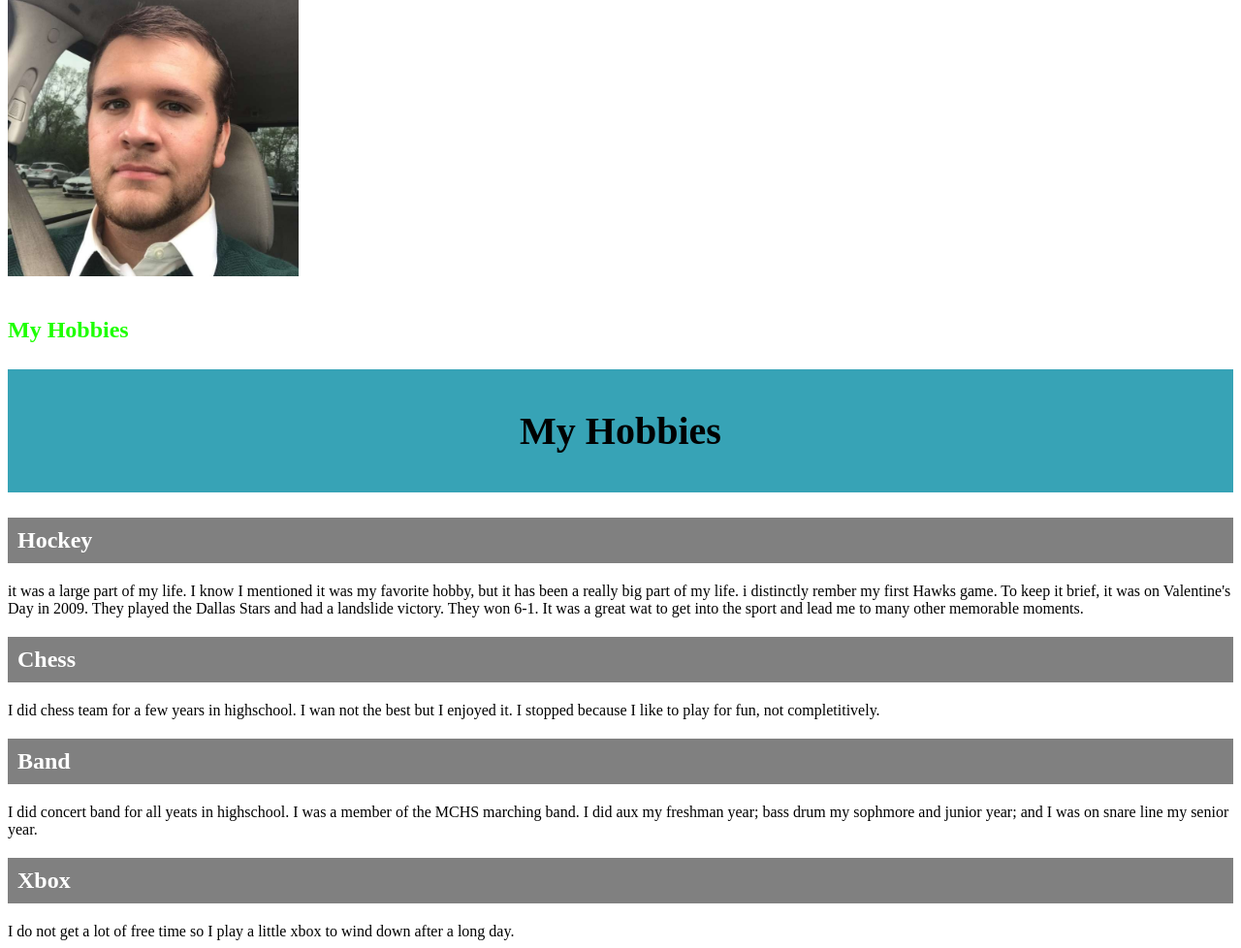
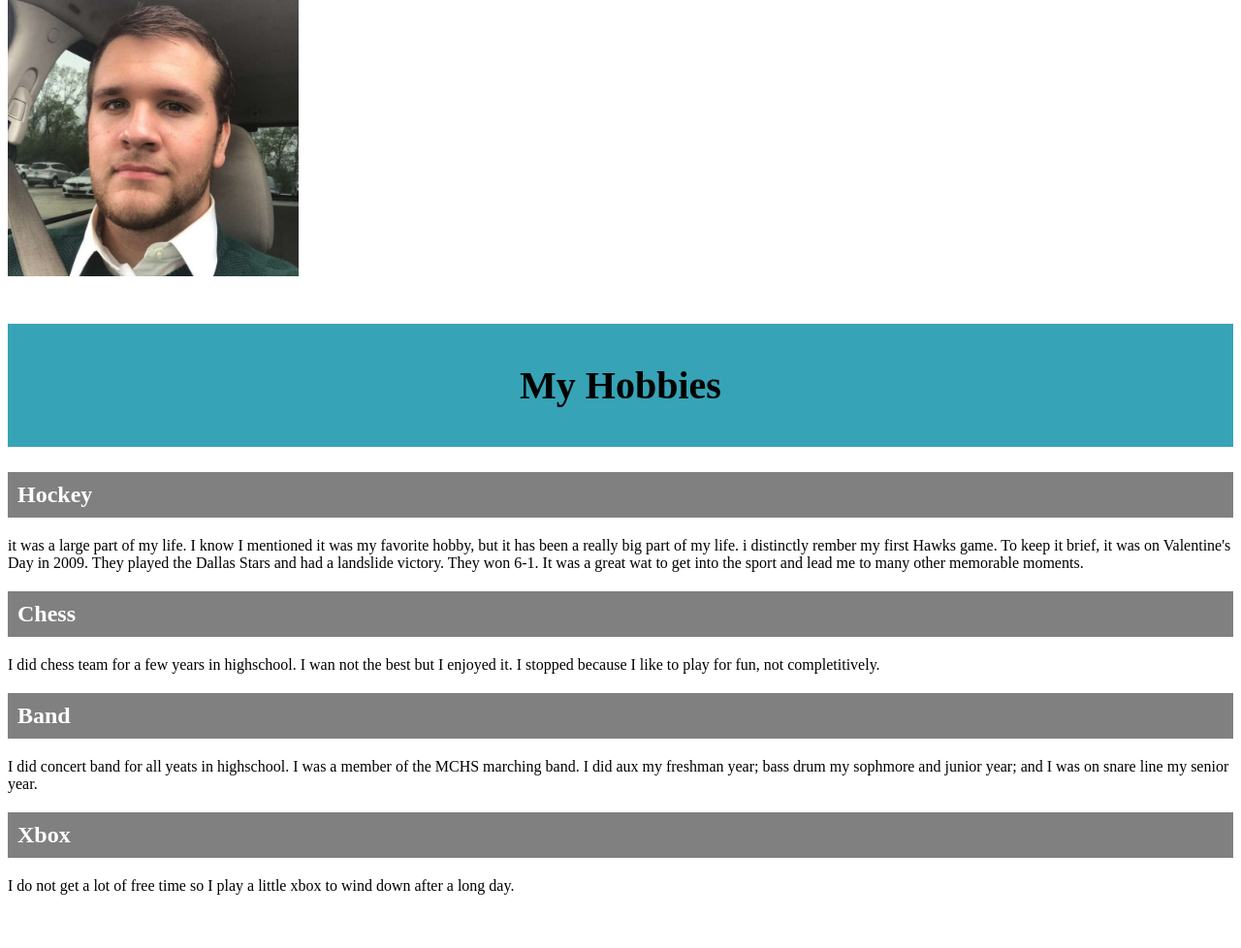
Before and after one commit to scoffey72/getting-to-know-you-v2, a plain HTML site: page index.html in a window 1280 px wide. Shown: the part 785-1763 px from the top of the page at 97% size. After the commit the page ends 1716 px from the top, so only its background shows below. Drawn offline with Linux system fonts and the light colour scheme.

Commit message:
slight changes

```diff
--- a/index.html
+++ b/index.html
@@ -65,7 +65,7 @@
           <br>
           <head>
             <style>
-            /* Style the element with the id "myHeader" */
+
             #myHeader {
               background-color: rgb(55, 163, 182);
               color: black;
@@ -83,7 +83,6 @@
             </head>
             <body>
 
-            <h2>My Hobbies</h2>
 
 
             <!-- An element with a unique id -->
```
